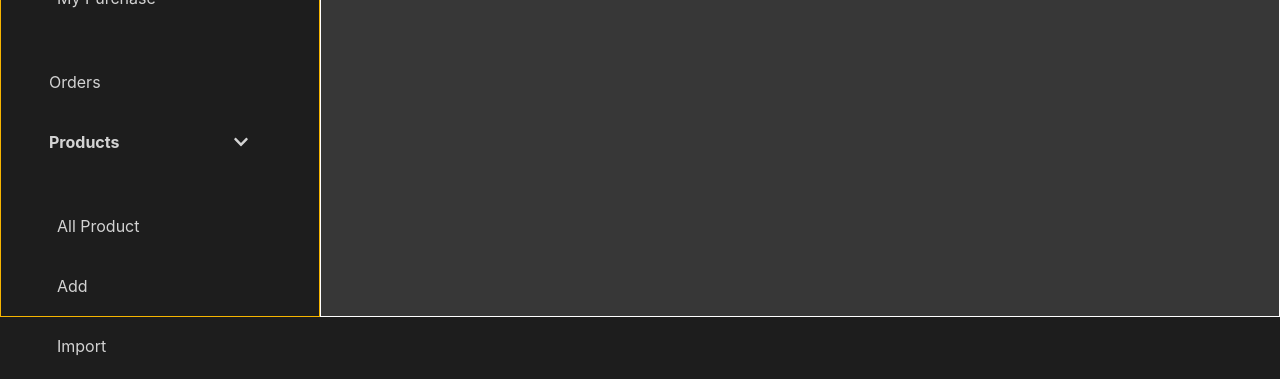
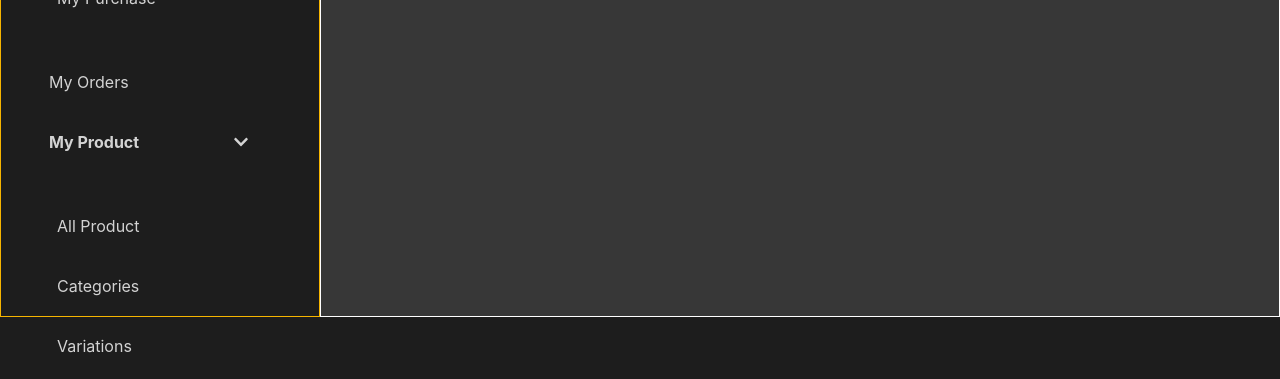
Before and after one commit to ImBIOS/avana-frontend-test, a React (Create React App) app: page /dashboard in a window 1280 px wide. Shown: the part 421-800 px from the top of the page. Built offline with nearby package versions, Linux system fonts and the light colour scheme.

Commit message:
remove nested sidebar recursive mapping to only single parent

```diff
--- a/src/components/sidebar/SidebarMapping.js
+++ b/src/components/sidebar/SidebarMapping.js
@@ -3,9 +3,9 @@ import React from "react";
 import { FaChevronDown } from "react-icons/fa";
 
 export default function SidebarMapping({ data }) {
-  const constructListItem = (list) => {
-    console.log(list);
-    const html = list.map((item) => {
+  return (
+    <nav>
+      {data.map((item) => {
         return (
           <>
             <a
@@ -22,10 +22,7 @@ export default function SidebarMapping({ data }) {
             {item.childs && (
               <>
                 <div className="rounded p-2">
-                {item.childs.map((child) => {
-                  const nested = child.childs;
-                  return (
-                    <>
+                  {item.childs.map((child) => (
                     <a
                       key={child.id}
                       href={child.id}
@@ -36,18 +33,13 @@ export default function SidebarMapping({ data }) {
                     >
                       <span className="align-middle ml-2">{child.title}</span>
                     </a>
-                      {nested && constructListItem(nested)}
-                    </>
-                  );
-                })}
+                  ))}
                 </div>
               </>
             )}
           </>
         );
-    });
-    return html;
-  };
-
-  return <nav>{constructListItem(data)}</nav>;
+      })}
+    </nav>
+  );
 }
--- a/src/data/sidebar.js
+++ b/src/data/sidebar.js
@@ -34,12 +34,12 @@ const sidebar = [
       },
     ],
   },
-  { id: "orders", isShowed: true, isAllowed: true, title: "Orders" },
+  { id: "orders", isShowed: true, isAllowed: true, title: "My Orders" },
   {
     id: "products",
     isShowed: true,
     isAllowed: true,
-    title: "Products",
+    title: "My Product",
     childs: [
       {
         id: "product-allproduct",
```
Lines whose indentation alone changed are shown as unchanged.
